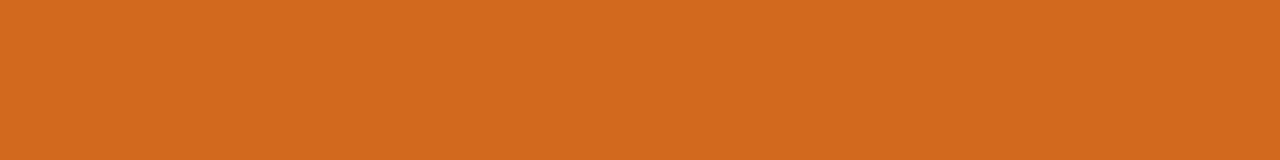
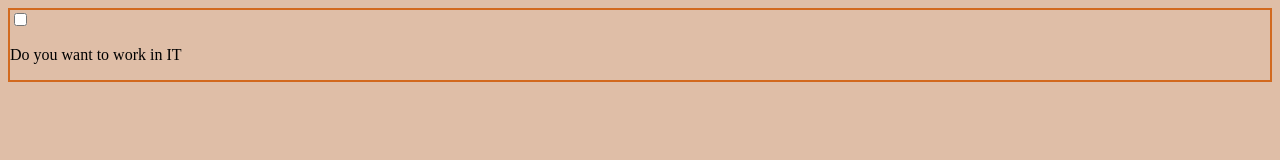
Before and after one commit to BochkarevaTat/new.project, a plain HTML site: page file.html in a window 1280 px wide. Drawn offline with Linux system fonts and the light colour scheme.

Commit message:
Change file: added form

```diff
--- a/file.css
+++ b/file.css
@@ -1,3 +1,8 @@
 body{
-    background-color: chocolate;
+    background-color: rgb(223, 190, 167);
 }
+
+.form{
+   position: block;
+   border: 2px solid chocolate;
+}
--- a/file.html
+++ b/file.html
@@ -8,6 +8,15 @@
     <title>My tutorial</title>
 </head>
 <body>
+   <main>
+        <form class="form">
+        <input type="checkbox" name="" id="want">
+        <p>Do you want to work in IT</p>
+        </form>
+
+
+
+   </main>
 
 </body>
 </html>
```
